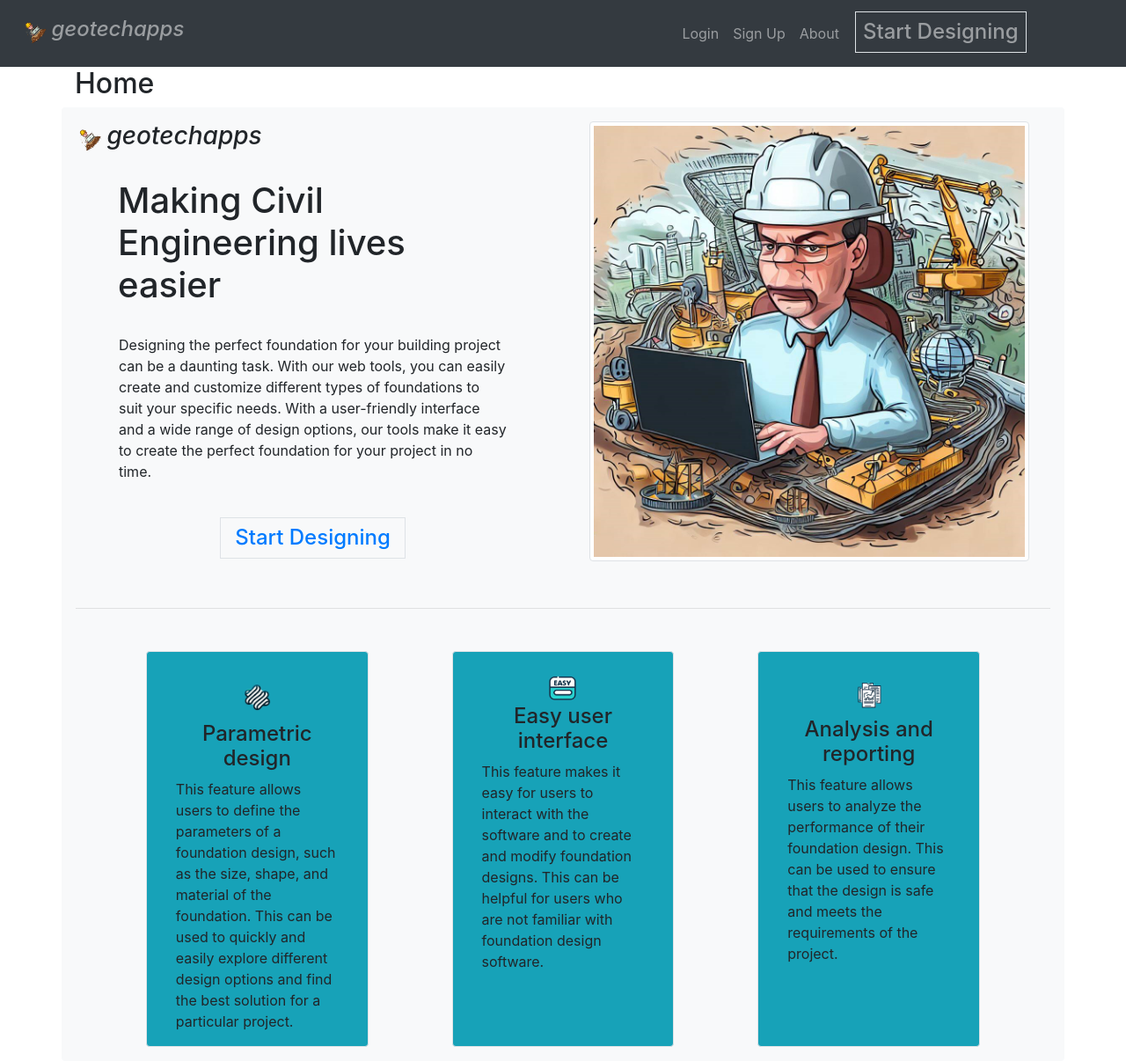
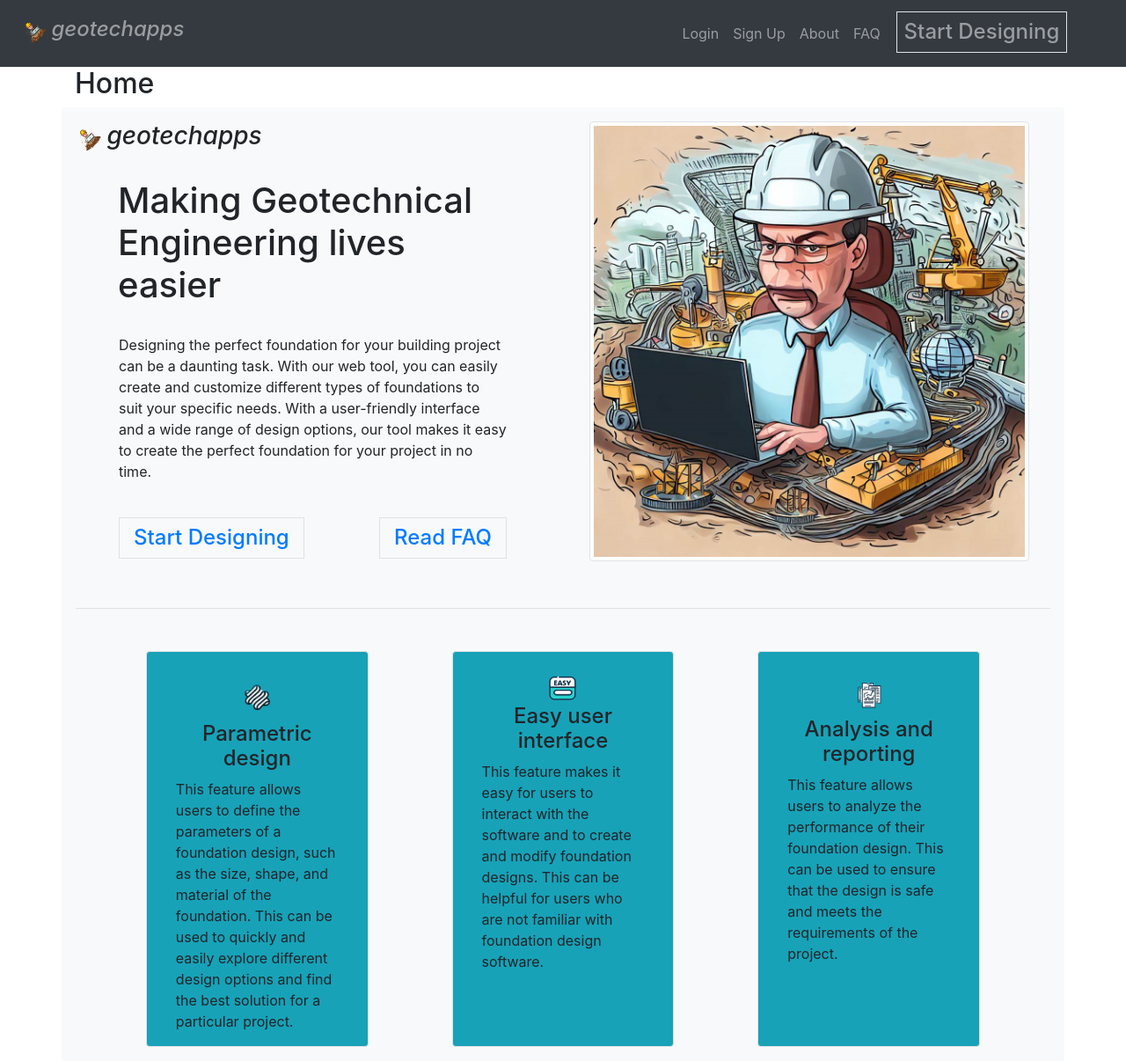
Before and after one commit to GideonAmhaG/portfolio_project, a Flask app: page / in a window 1280 px wide. Shown: the whole page at 88% size. Run offline with Flask 3, Linux system fonts and the light colour scheme; some libraries are stand-ins or nearby versions.

Commit message:
added faq

```diff
--- a/website/templates/base.html
+++ b/website/templates/base.html
@@ -14,7 +14,8 @@
 	href="https://stackpath.bootstrapcdn.com/font-awesome/4.7.0/css/font-awesome.min.css"
 	crossorigin="anonymous"
 	/>
-	<title>&#xF87C; {% block title %}Home{% endblock %}</title>
+	<title>{% block title %}Home{% endblock %}</title>
+	<link rel="icon" href="../static/logorot.png">
 </head>
 <body>
 	<nav class="navbar navbar-expand-lg navbar-dark bg-dark">
@@ -36,6 +37,7 @@
 				<a class="nav-item nav-link" id="signUp" href="/sign-up">Sign Up</a>
 				{% endif %}
 				<a class="nav-item nav-link" id="about" href="/about">About</a>
+				<a class="nav-item nav-link" id="faq" href="/faq">FAQ</a>
 				<a class="nav-item nav-link h4 border" style="margin-left: 10px; margin-top: 5px;" href="/found_type">Start Designing</a>
 			</div>
 		</div>
--- a/website/templates/home.html
+++ b/website/templates/home.html
@@ -7,14 +7,23 @@
 		<h3 class="font-italic"><img src="../static/logo.png" alt="Your Image" width="28" height="28" style="transform: rotate(-45deg);" style="position: relative; left: 0px;"> geotechapps</h3>
 		<br>
 		<div class="col px-5 py-0">
-			<h1>Making Civil Engineering lives easier</h1>
+			<h1>Making Geotechnical Engineering lives easier</h1>
 			<br>
 			<div class="row px-3">
-				<p>Designing the perfect foundation for your building project can be a daunting task. With our web tools, you can easily create and customize different types of foundations to suit your specific needs. With a user-friendly interface and a wide range of design options, our tools make it easy to create the perfect foundation for your project in no time.</p>
+				<p>Designing the perfect foundation for your building project can be a daunting task. With our web tool, you can easily create and customize different types of foundations to suit your specific needs. With a user-friendly interface and a wide range of design options, our tool makes it easy to create the perfect foundation for your project in no time.</p>
 			</div>
 			<br>
-			<div class="row justify-content-center">
-				<a class="nav-item nav-link h4 border" href="/found_type">Start Designing</a>
+			<div class="row">
+				<div class="col">
+					<div class="row pl-3 justify-content-start">
+						<a class="nav-item nav-link h4 border" href="/found_type">Start Designing</a>
+					</div>
+				</div>
+				<div class="col">
+					<div class="row pr-3 justify-content-end">
+						<a class="nav-item nav-link h4 border" href="/faq">Read FAQ</a>
+					</div>
+				</div>
 			</div>
 		</div>
 	</div>
--- a/website/views.py
+++ b/website/views.py
@@ -18,6 +18,11 @@ def home():
 @views.route('/about')
 def about():
     return render_template('about.html', user=current_user)
+
+
+@views.route('/faq')
+def faq():
+    return render_template('faq.html', user=current_user)
 
 
 @views.route('/found_type', methods=['GET', 'POST'])
```
Also changed, not shown: website/templates/faq.html (added, +18 -0 lines), website/static/logorot.png (added), 1 other file.
